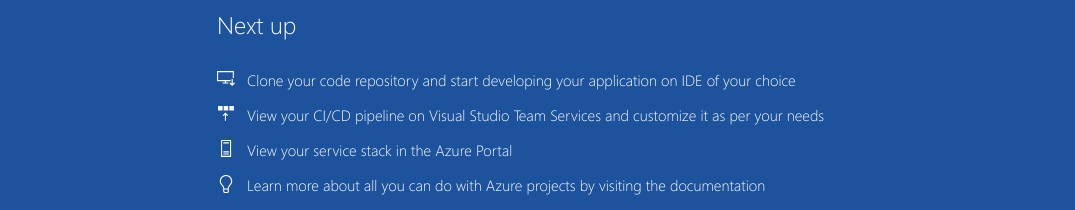
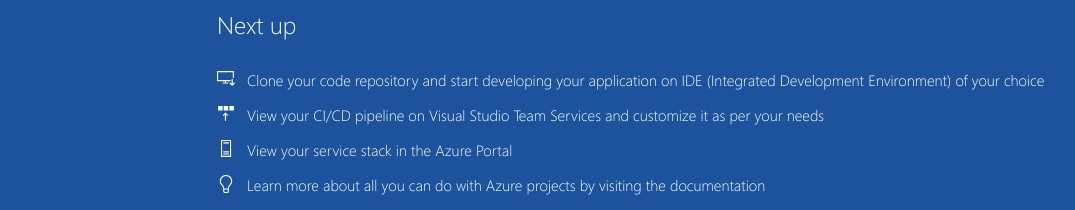
Before and after one commit to souvikmaiti/git-assignment, a plain HTML site: page sample-project/index.html in a window 1280 px wide. Shown: the part 590-800 px from the top of the page, without its empty margins (8-1083 px from the left). Drawn offline with Linux system fonts and the light colour scheme.

Commit message:
IDE expanded

```diff
--- a/sample-project/index.html
+++ b/sample-project/index.html
@@ -28,7 +28,7 @@
                             <div class="step-icon">
                                 <img src="img/cloneWhite.svg">
                             </div>
-                            <div class="step-text"><a href="https://go.microsoft.com/fwlink/?linkid=862409">Clone your code repository and start developing your application on IDE of your choice</a></div>
+                            <div class="step-text"><a href="https://go.microsoft.com/fwlink/?linkid=862409">Clone your code repository and start developing your application on IDE (Integrated Development Environment) of your choice</a></div>
                         </div>
                         <div class="step">
                             <div class="step-icon">
```
